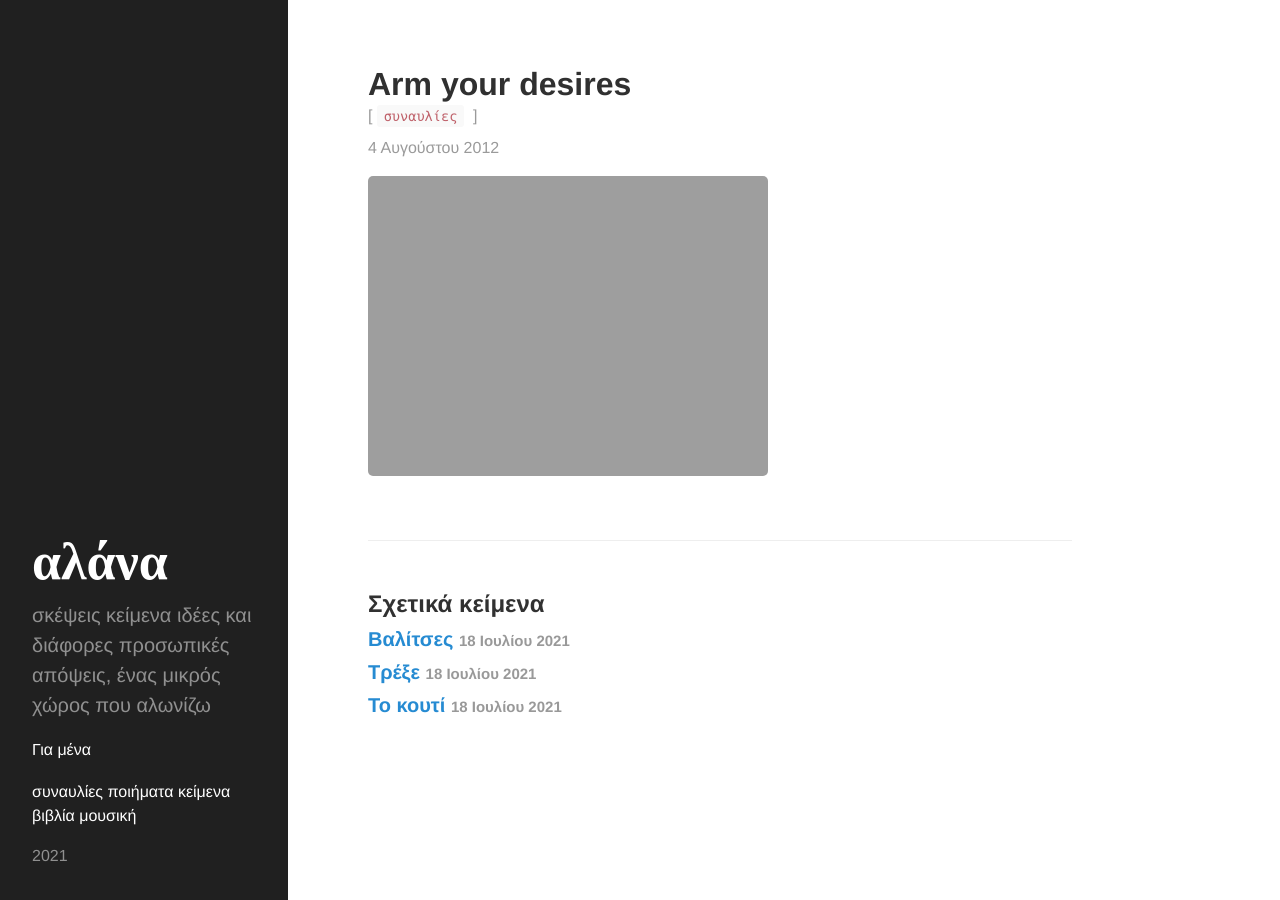
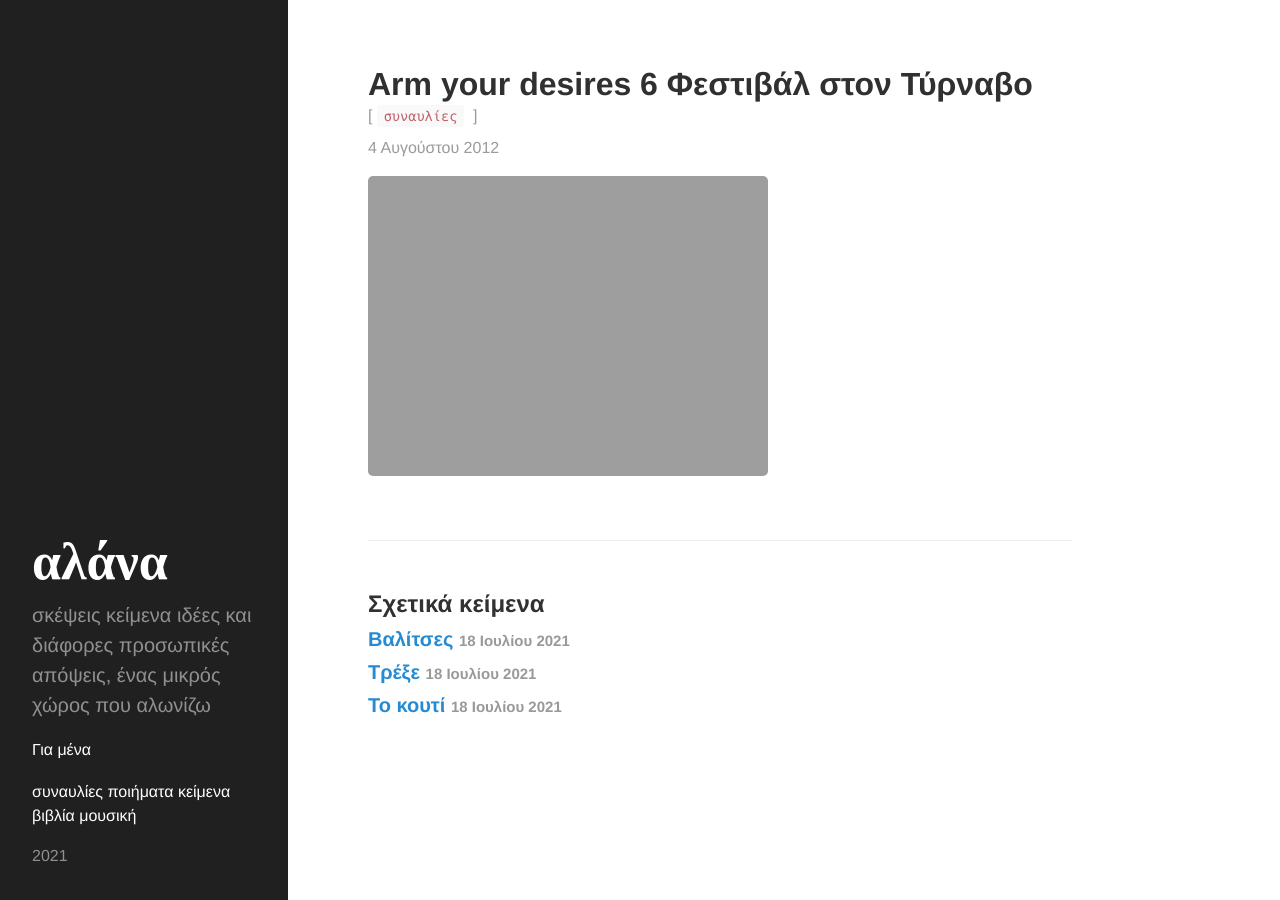
Before and after one commit to chief/chief.github.io, a Jekyll site: the page built from _posts/2012-08-04-arm-your-desires-6.md, in a window 1280 px wide. Built offline with Jekyll 4.4.1, drawn with Linux system fonts in a browser that asks for light colours; some web fonts are replaced.

Commit message:
Fix typo

```diff
--- a/_posts/2012-08-04-arm-your-desires-6.md
+++ b/_posts/2012-08-04-arm-your-desires-6.md
@@ -1,6 +1,6 @@
 ---
 layout: post
-title: Arm your desires #6, Φεστιβάλ στον Τύρναβο
+title: Arm your desires 6 Φεστιβάλ στον Τύρναβο
 tags: συναυλίες
 ---
 
```
